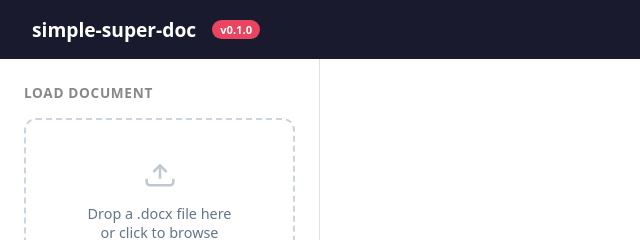
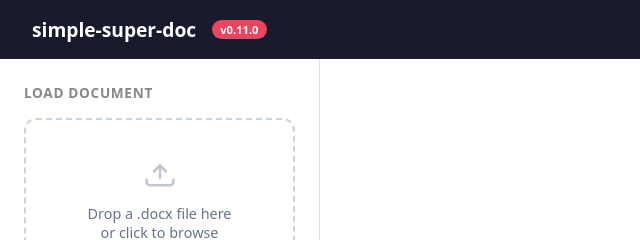
Before and after one commit to Rafael-T-Santos/simple-super-doc, a website with bundled scripts: page demo/index.html in a window 1280 px wide. Shown: the top 240 px of the page, 0-640 px from the left. Built offline with nearby package versions, Linux system fonts and the light colour scheme.

Commit message:
docs: document features added during stress-testing
Update the README 'What it covers' to match the shipped feature set: VML and
external/linked images, content controls (w:sdt) + smartTag/customXml wrappers,
tracked moves (w:moveFrom/moveTo), right-to-left (w:bidi/w:rtl), OMML equation
text, and single-run fields. Bump the demo version badge to v0.11.0.

Co-Authored-By: Claude Opus 4.8 <noreply@anthropic.com>

```diff
--- a/demo/index.html
+++ b/demo/index.html
@@ -143,7 +143,7 @@
 <body>
   <header>
     <h1>simple-super-doc</h1>
-    <span class="badge">v0.1.0</span>
+    <span class="badge">v0.11.0</span>
   </header>
 
   <main>
```
Also changed, not shown: README.md.
